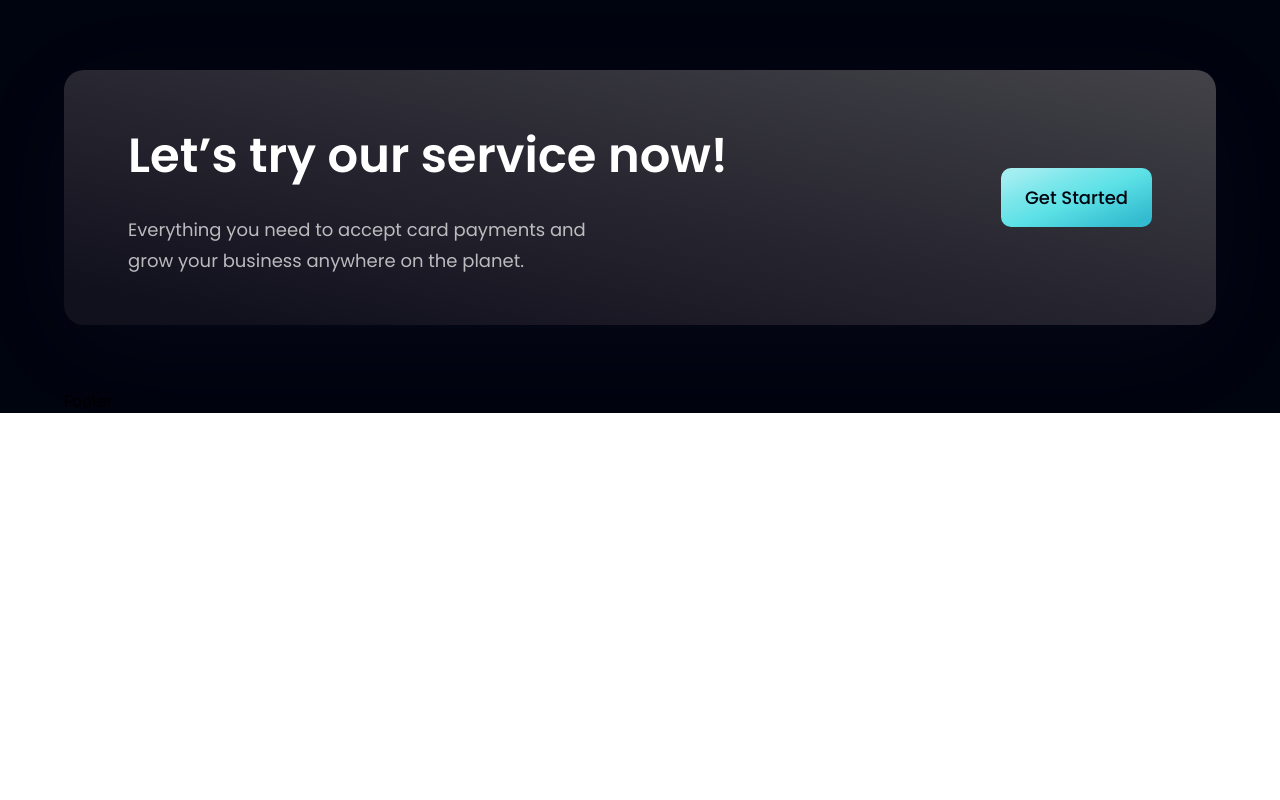
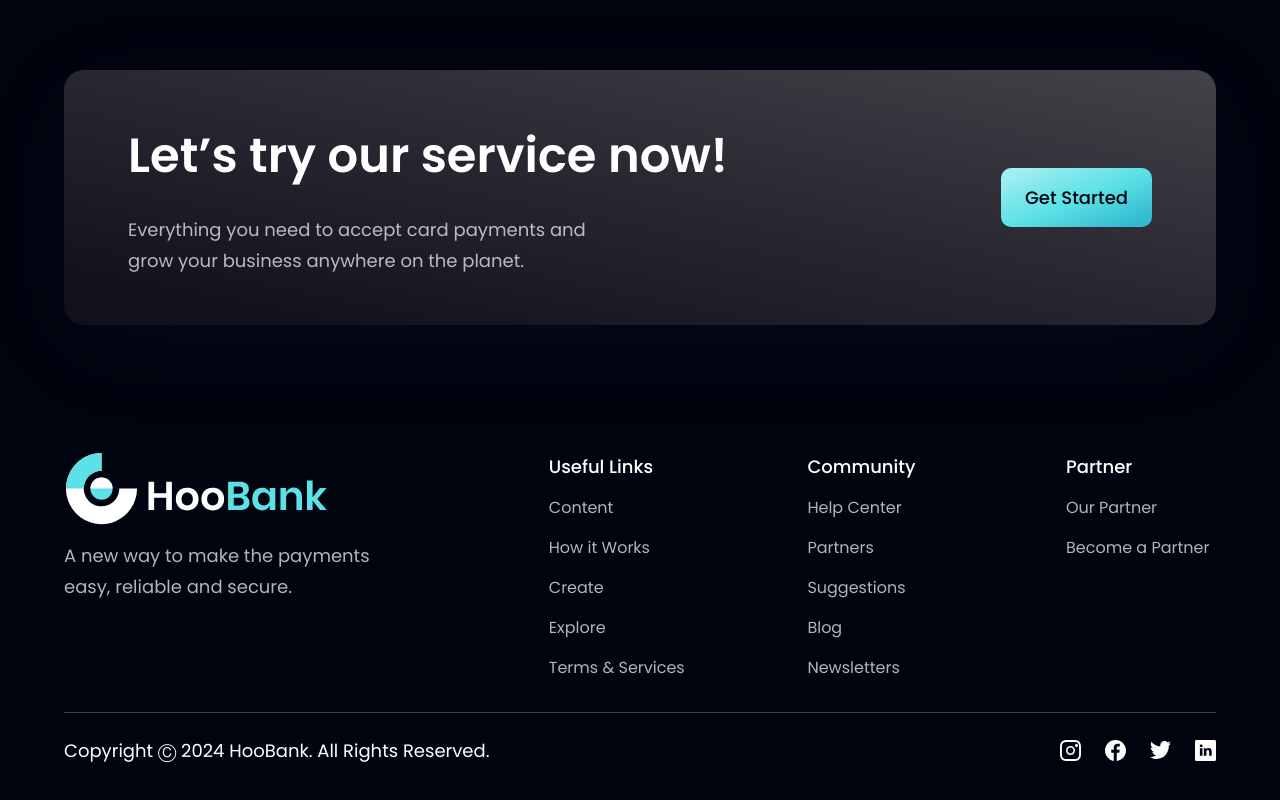
Before and after one commit to imadselka/bank-website, a React (Vite) app: page / in a window 1280 px wide. Shown: the part 4118-4918 px from the top of the page. Before the commit the page ends 4531 px from the top, so only its background shows below. Built offline with nearby package versions, Linux system fonts and the light colour scheme.

Commit message:
finish footer

```diff
--- a/src/components/Footer.jsx
+++ b/src/components/Footer.jsx
@@ -1,5 +1,67 @@
-const Footer = () => {
-  return <div>Footer</div>;
-};
+import styles from "../style";
+import { logo } from "../assets";
+import { footerLinks, socialMedia } from "../constants";
+
+const Footer = () => (
+  <section className={`${styles.flexCenter} ${styles.paddingY} flex-col`}>
+    <div className={`${styles.flexStart} md:flex-row flex-col mb-8 w-full`}>
+      <div className="flex-[1] flex flex-col justify-start mr-10">
+        <img
+          src={logo}
+          alt="hoobank"
+          className="w-[266px] h-[72.14px] object-contain"
+        />
+        <p className={`${styles.paragraph} mt-4 max-w-[312px]`}>
+          A new way to make the payments easy, reliable and secure.
+        </p>
+      </div>
+
+      <div className="flex-[1.5] w-full flex flex-row justify-between flex-wrap md:mt-0 mt-10">
+        {footerLinks.map((footerlink) => (
+          <div
+            key={footerlink.title}
+            className={`flex flex-col ss:my-0 my-4 min-w-[150px]`}
+          >
+            <h4 className="font-poppins font-medium text-[18px] leading-[27px] text-white">
+              {footerlink.title}
+            </h4>
+            <ul className="list-none mt-4">
+              {footerlink.links.map((link, index) => (
+                <li
+                  key={link.name}
+                  className={`font-poppins font-normal text-[16px] leading-[24px] text-dimWhite hover:text-secondary cursor-pointer ${
+                    index !== footerlink.links.length - 1 ? "mb-4" : "mb-0"
+                  }`}
+                >
+                  {link.name}
+                </li>
+              ))}
+            </ul>
+          </div>
+        ))}
+      </div>
+    </div>
+
+    <div className="w-full flex justify-between items-center md:flex-row flex-col pt-6 border-t-[1px] border-t-[#3F3E45]">
+      <p className="font-poppins font-normal text-center text-[18px] leading-[27px] text-white">
+        Copyright Ⓒ 2024 HooBank. All Rights Reserved.
+      </p>
+
+      <div className="flex flex-row md:mt-0 mt-6">
+        {socialMedia.map((social, index) => (
+          <img
+            key={social.id}
+            src={social.icon}
+            alt={social.id}
+            className={`w-[21px] h-[21px] object-contain cursor-pointer ${
+              index !== socialMedia.length - 1 ? "mr-6" : "mr-0"
+            }`}
+            onClick={() => window.open(social.link)}
+          />
+        ))}
+      </div>
+    </div>
+  </section>
+);
 
 export default Footer;
```
